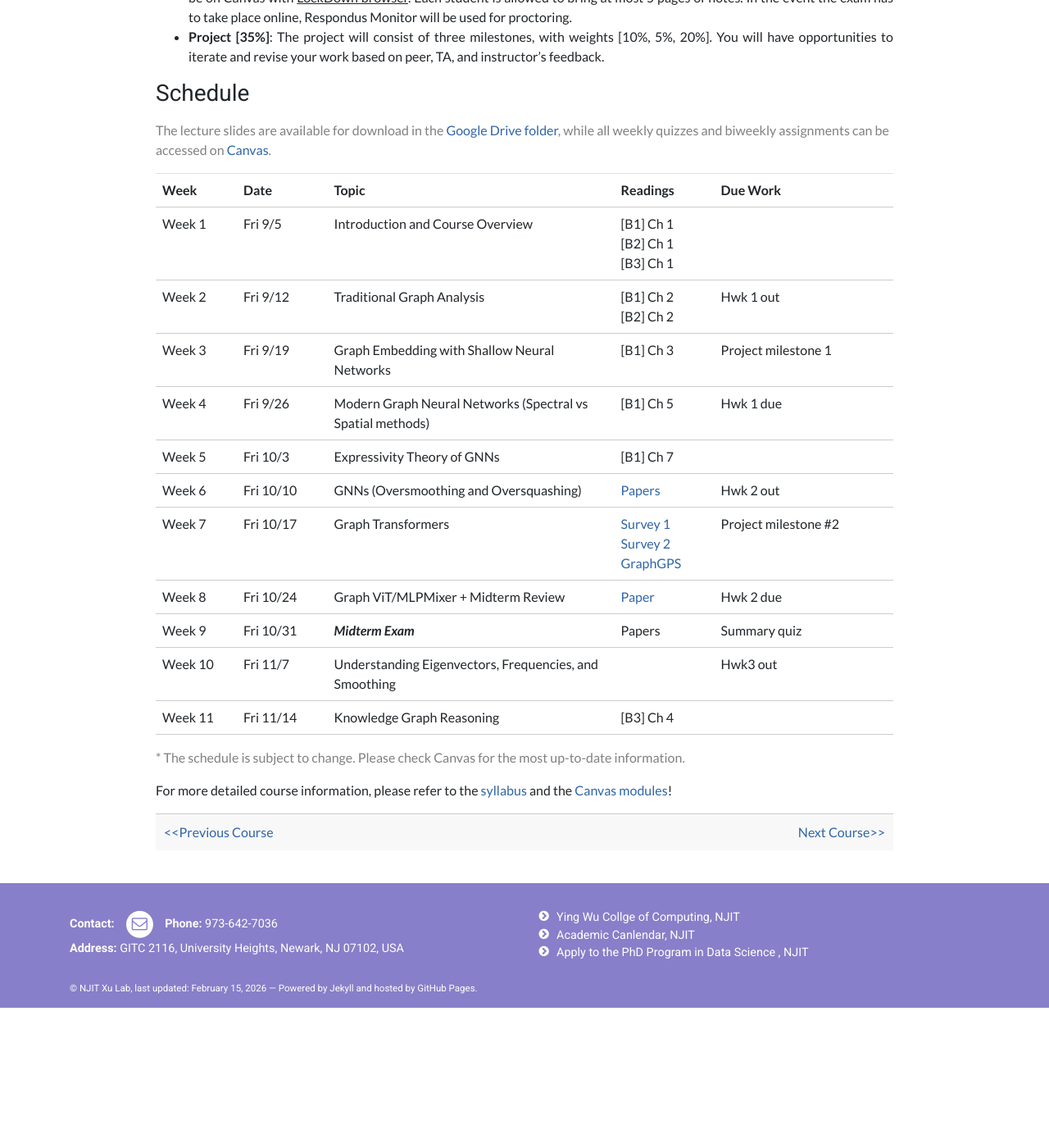
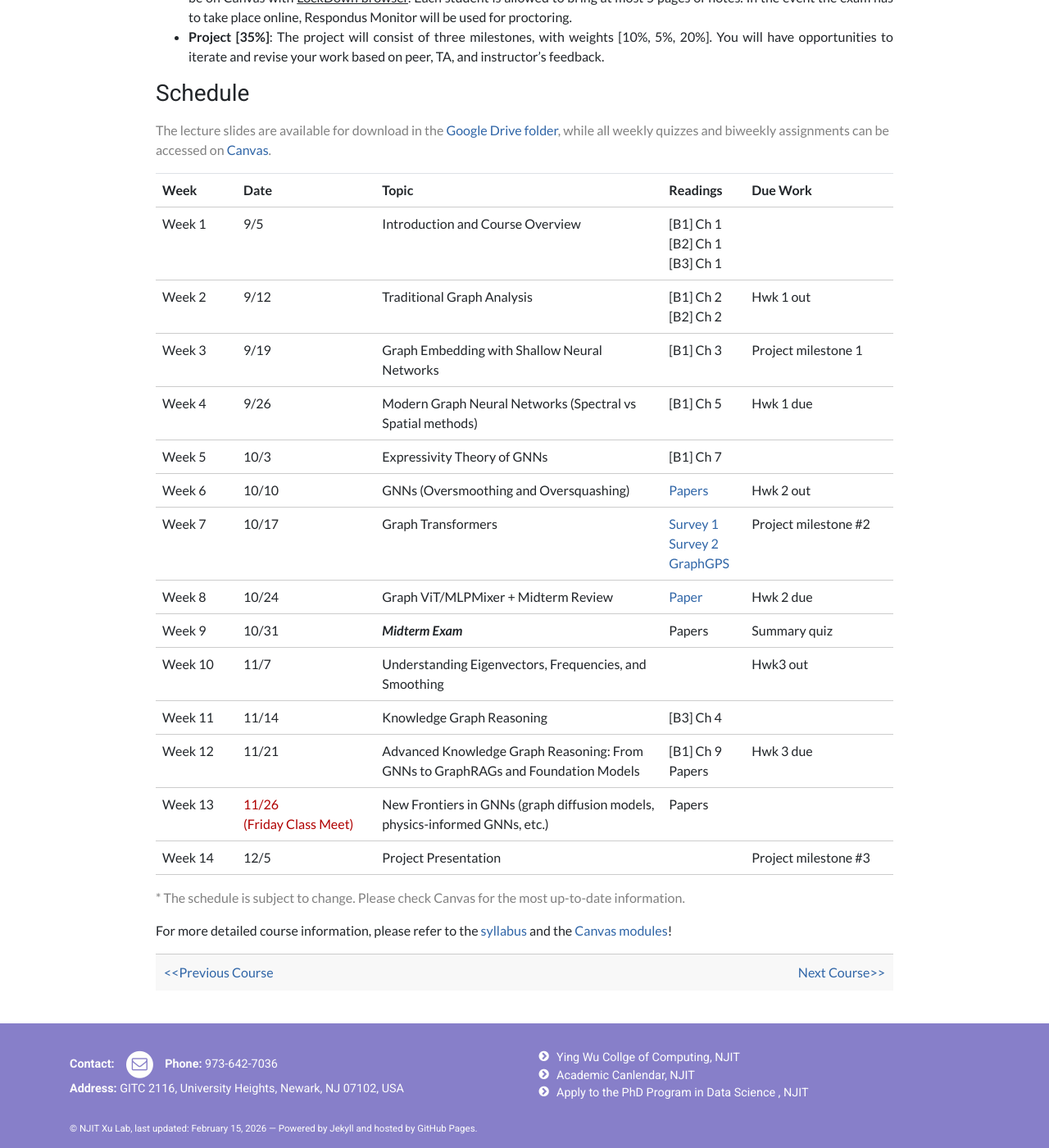
Before and after one commit to GraceXu182/gracexu182.github.io, a Jekyll site: the page built from content/_courses/course4.html, in a window 1280 px wide and 1400 px high, scrolled down 1835 px. Shown: the whole window at 82% size. Built offline with Jekyll 4.4.1, drawn with Linux system fonts in a browser that asks for light colours; before the commit the page ends 3064 px from its top, so only the background shows below that.

Commit message:
update course3 and course4

```diff
--- a/content/_courses/course4.html
+++ b/content/_courses/course4.html
@@ -84,7 +84,7 @@ categories:
         </ul>
          <!-- Schedule -->
         <h3 id="schedule">Schedule</h3>
-        <p style="color:gray">The lecture slides are available for download in the <a href="https://drive.google.com/drive/folders/18mTmqGw9N_MW-LkVjZdE-Y18B8Ci7tWj?usp=sharing">Google Drive folder</a>, while all weekly quizzes and biweekly assignments can be accessed on <a href="https://njit.instructure.com/courses/57738/assignments">Canvas</a>.</p>
+        <p style="color:gray">The lecture slides are available for download in the <a href="https://drive.google.com/drive/folders/1fghVyBpqSF2-Buv3A7dnJgZe4-CJC_RQ?usp=drive_link">Google Drive folder</a>, while all weekly quizzes and biweekly assignments can be accessed on <a href="https://njit.instructure.com/courses/57738/assignments">Canvas</a>.</p>
         <table style="width: 100%; border-collapse: collapse; border: none;">
             <thead>
                 <tr>
@@ -99,7 +99,7 @@ categories:
             <tbody>
             <tr>
                 <td style="padding: 8px; border-bottom: 1px solid #ccc; width: 99px;">Week 1</td>
-                <td style="padding: 8px; border-bottom: 1px solid #ccc;">Fri 9/5</td>
+                <td style="padding: 8px; border-bottom: 1px solid #ccc;">9/5</td> <!-- Removed "Fri" -->
                 <td style="padding: 8px; border-bottom: 1px solid #ccc; width: 350px;">Introduction and Course Overview</td>
                 <td style="padding: 8px; border-bottom: 1px solid #ccc;">
                     [B1] Ch 1<br/>
@@ -111,7 +111,7 @@ categories:
 
             <tr>
                 <td style="padding: 8px; border-bottom: 1px solid #ccc; white-space: nowrap;">Week 2</td>
-                <td style="padding: 8px; border-bottom: 1px solid #ccc;">Fri 9/12</td>
+                <td style="padding: 8px; border-bottom: 1px solid #ccc;">9/12</td> <!-- Removed "Fri" -->
                 <td style="padding: 8px; border-bottom: 1px solid #ccc;">Traditional Graph Analysis</td>
                 <td style="padding: 8px; border-bottom: 1px solid #ccc;">
                     [B1] Ch 2<br/>
@@ -122,7 +122,7 @@ categories:
 
             <tr>
                 <td style="padding: 8px; border-bottom: 1px solid #ccc; white-space: nowrap;">Week 3</td>
-                <td style="padding: 8px; border-bottom: 1px solid #ccc;">Fri 9/19</td>
+                <td style="padding: 8px; border-bottom: 1px solid #ccc;">9/19</td> <!-- Removed "Fri" -->
                 <td style="padding: 8px; border-bottom: 1px solid #ccc;">Graph Embedding with Shallow Neural Networks</td>
                 <td style="padding: 8px; border-bottom: 1px solid #ccc;">[B1] Ch 3</td>
                 <td style="padding: 8px; border-bottom: 1px solid #ccc;">Project milestone 1</td>
@@ -130,7 +130,7 @@ categories:
 
             <tr>
                 <td style="padding: 8px; border-bottom: 1px solid #ccc; white-space: nowrap;">Week 4</td>
-                <td style="padding: 8px; border-bottom: 1px solid #ccc;">Fri 9/26</td>
+                <td style="padding: 8px; border-bottom: 1px solid #ccc;">9/26</td> <!-- Removed "Fri" -->
                 <td style="padding: 8px; border-bottom: 1px solid #ccc;">Modern Graph Neural Networks (Spectral vs Spatial methods)</td>
                 <td style="padding: 8px; border-bottom: 1px solid #ccc;">[B1] Ch 5</td>
                 <td style="padding: 8px; border-bottom: 1px solid #ccc;">Hwk 1 due</td>
@@ -138,7 +138,7 @@ categories:
 
             <tr>
                 <td style="padding: 8px; border-bottom: 1px solid #ccc; white-space: nowrap;">Week 5</td>
-                <td style="padding: 8px; border-bottom: 1px solid #ccc;">Fri 10/3</td>
+                <td style="padding: 8px; border-bottom: 1px solid #ccc;">10/3</td> <!-- Removed "Fri" -->
                 <td style="padding: 8px; border-bottom: 1px solid #ccc;">Expressivity Theory of GNNs</td>
                 <td style="padding: 8px; border-bottom: 1px solid #ccc;">[B1] Ch 7</td>
                 <td style="padding: 8px; border-bottom: 1px solid #ccc;"></td>
@@ -146,7 +146,7 @@ categories:
 
             <tr>
                 <td style="padding: 8px; border-bottom: 1px solid #ccc; white-space: nowrap;">Week 6</td>
-                <td style="padding: 8px; border-bottom: 1px solid #ccc;">Fri 10/10</td>
+                <td style="padding: 8px; border-bottom: 1px solid #ccc;">10/10</td> <!-- Removed "Fri" -->
                 <td style="padding: 8px; border-bottom: 1px solid #ccc;">GNNs (Oversmoothing and Oversquashing)</td>
                 <td style="padding: 8px; border-bottom: 1px solid #ccc;">
                     <a href="#">Papers</a>
@@ -156,7 +156,7 @@ categories:
 
             <tr>
                 <td style="padding: 8px; border-bottom: 1px solid #ccc; white-space: nowrap;">Week 7</td>
-                <td style="padding: 8px; border-bottom: 1px solid #ccc;">Fri 10/17</td>
+                <td style="padding: 8px; border-bottom: 1px solid #ccc;">10/17</td> <!-- Removed "Fri" -->
                 <td style="padding: 8px; border-bottom: 1px solid #ccc;">Graph Transformers</td>
                 <td style="padding: 8px; border-bottom: 1px solid #ccc;">
                     <a href="#">Survey 1</a><br/>
@@ -168,36 +168,62 @@ categories:
 
             <tr>
                 <td style="padding: 8px; border-bottom: 1px solid #ccc; white-space: nowrap;">Week 8</td>
-                <td style="padding: 8px; border-bottom: 1px solid #ccc;">Fri 10/24</td>
+                <td style="padding: 8px; border-bottom: 1px solid #ccc;">10/24</td> <!-- Removed "Fri" -->
                 <td style="padding: 8px; border-bottom: 1px solid #ccc;">Graph ViT/MLPMixer + Midterm Review</td>
                 <td style="padding: 8px; border-bottom: 1px solid #ccc;">
                     <a href="#">Paper</a>
                 </td>
                 <td style="padding: 8px; border-bottom: 1px solid #ccc;">Hwk 2 due</td>
             </tr>
-
             <tr>
                 <td style="padding: 8px; border-bottom: 1px solid #ccc; white-space: nowrap;">Week 9</td>
-                <td style="padding: 8px; border-bottom: 1px solid #ccc;">Fri 10/31</td>
+                <td style="padding: 8px; border-bottom: 1px solid #ccc;">10/31</td> <!-- Removed "Fri" -->
                 <td style="padding: 8px; border-bottom: 1px solid #ccc;"><strong><em>Midterm Exam</em></strong></td>
                 <td style="padding: 8px; border-bottom: 1px solid #ccc;">Papers</td>
                 <td style="padding: 8px; border-bottom: 1px solid #ccc;">Summary quiz</td>
             </tr>
-
             <tr>
                 <td style="padding: 8px; border-bottom: 1px solid #ccc; white-space: nowrap;">Week 10</td>
-                <td style="padding: 8px; border-bottom: 1px solid #ccc;">Fri 11/7</td>
+                <td style="padding: 8px; border-bottom: 1px solid #ccc;">11/7</td> <!-- Removed "Fri" -->
                 <td style="padding: 8px; border-bottom: 1px solid #ccc;">Understanding Eigenvectors, Frequencies, and Smoothing</td>
                 <td style="padding: 8px; border-bottom: 1px solid #ccc;"></td>
                 <td style="padding: 8px; border-bottom: 1px solid #ccc;">Hwk3 out</td>
             </tr>
-
             <tr>
                 <td style="padding: 8px; border-bottom: 1px solid #ccc; white-space: nowrap;">Week 11</td>
-                <td style="padding: 8px; border-bottom: 1px solid #ccc;">Fri 11/14</td>
+                <td style="padding: 8px; border-bottom: 1px solid #ccc;">11/14</td> <!-- Removed "Fri" -->
                 <td style="padding: 8px; border-bottom: 1px solid #ccc;">Knowledge Graph Reasoning</td>
                 <td style="padding: 8px; border-bottom: 1px solid #ccc;">[B3] Ch 4</td>
                 <td style="padding: 8px; border-bottom: 1px solid #ccc;"></td>
+            </tr>
+            <tr>
+            <td style="padding: 8px; border-bottom: 1px solid #ccc; white-space: nowrap;">Week 12</td>
+            <td style="padding: 8px; border-bottom: 1px solid #ccc;">11/21</td>
+            <td style="padding: 8px; border-bottom: 1px solid #ccc;">
+                Advanced Knowledge Graph Reasoning: From GNNs to GraphRAGs and Foundation Models
+            </td>
+            <td style="padding: 8px; border-bottom: 1px solid #ccc;">
+                [B1] Ch 9<br/>Papers
+            </td>
+            <td style="padding: 8px; border-bottom: 1px solid #ccc;">Hwk 3 due</td>
+            </tr>
+            <tr>
+            <td style="padding: 8px; border-bottom: 1px solid #ccc; white-space: nowrap;">Week 13</td>
+            <td style="padding: 8px; border-bottom: 1px solid #ccc; color: #b00000;">
+                11/26<br/>(Friday Class Meet)
+            </td>
+            <td style="padding: 8px; border-bottom: 1px solid #ccc;">
+                New Frontiers in GNNs (graph diffusion models, physics-informed GNNs, etc.)
+            </td>
+            <td style="padding: 8px; border-bottom: 1px solid #ccc;">Papers</td>
+            <td style="padding: 8px; border-bottom: 1px solid #ccc;"></td>
+            </tr>
+            <tr>
+            <td style="padding: 8px; border-bottom: 1px solid #ccc; white-space: nowrap;">Week 14</td>
+            <td style="padding: 8px; border-bottom: 1px solid #ccc;">12/5</td>
+            <td style="padding: 8px; border-bottom: 1px solid #ccc;">Project Presentation</td>
+            <td style="padding: 8px; border-bottom: 1px solid #ccc;"></td>
+            <td style="padding: 8px; border-bottom: 1px solid #ccc;">Project milestone #3</td>
             </tr>
         </tbody>
         </table>
```
Lines whose indentation alone changed are shown as unchanged.
